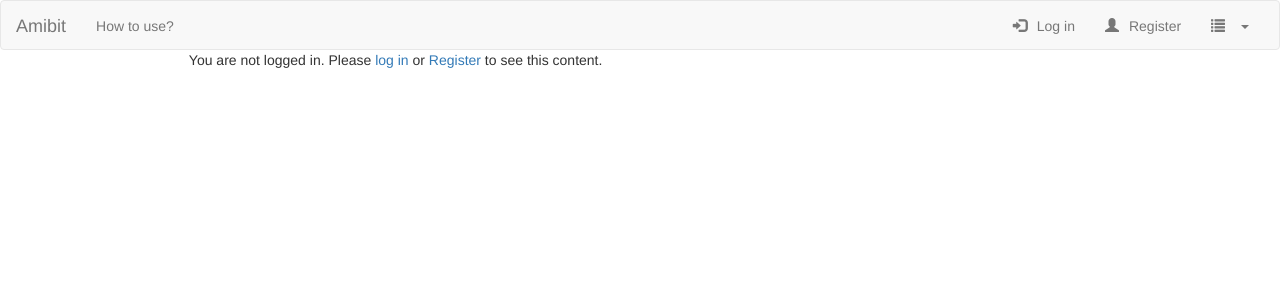
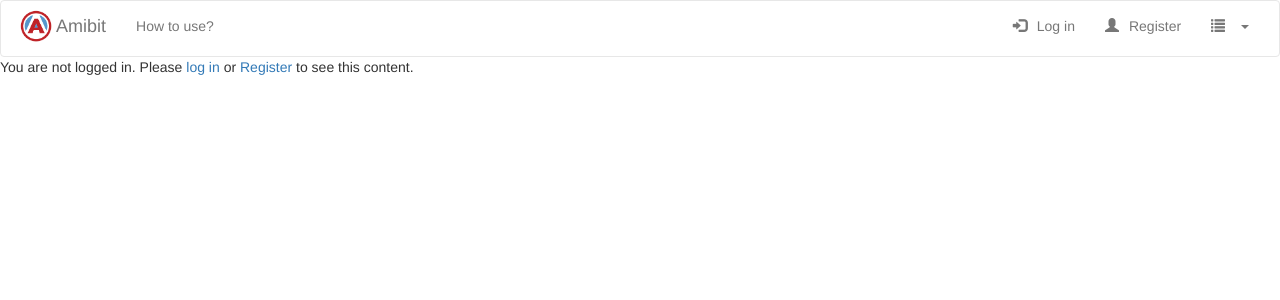
Before and after one commit to GoranAviani/amibit-project, a Django app: page /dashboard/ in a window 1280 px wide. Shown: the top 300 px of the page. Run offline with Django 3.2, Linux system fonts and the light colour scheme; some libraries are stand-ins or nearby versions.

Commit message:
dashboard and logo reworked

```diff
--- a/linkmanager/templates/base_generic.html
+++ b/linkmanager/templates/base_generic.html
@@ -19,20 +19,20 @@
   <div class="container-fluid">
     <!-- Brand and toggle get grouped for better mobile display -->
     <div class="navbar-header">
-      <button type="button" class="navbar-toggle collapsed" data-toggle="collapse" data-target="#bs-example-navbar-collapse-1" aria-expanded="false">
+      <button type="button" class="navbar-toggle collapsed" data-toggle="collapse"  aria-expanded="false">
         <span class="sr-only">Toggle navigation</span>
         <span class="icon-bar"></span>
         <span class="icon-bar"></span>
         <span class="icon-bar"></span>
       </button>
       {% if user.is_authenticated %}
-        <a class="navbar-brand" href="{% url 'dashboard' %}">Amibit</a>
+      <a class="navbar-brand" href="{% url 'dashboard' %}"><img style="	width: 40px;" src="{% static "pics//amibitlogo2.png" %}" alt="Amibit">Amibit</a>
       {% else %}
-         <a class="navbar-brand" href="{% url 'index' %}">Amibit</a>
+      <a class="navbar-brand" href="{% url 'index' %}"><img style="	width: 40px;" src="{% static "pics//amibitlogo2.png" %}" alt="Amibit">Amibit</a>
       {% endif %}
     </div>
     <!-- Collect the nav links, forms, and other content for toggling -->
-    <div class="collapse navbar-collapse" id="bs-example-navbar-collapse-1">
+    <div class="collapse navbar-collapse">
         <ul class="nav navbar-nav">
           {% if user.is_anonymous %}
             <li><a href="{% url 'how_to_use' %}">How to use?</a></li>
@@ -40,10 +40,10 @@
         </ul>
       <ul class="nav navbar-nav navbar-right">
        {% if user.is_authenticated %}
-         <li><a href="https://www.facebook.com/" target="_self"><img src="{% static "pics/social_media/facebook.png" %}" alt="FB"/></a> </li>
-         <li><a href="https://www.gmail.com/" target="_self"><img src="{% static "pics/social_media/gmail.png" %}" alt="G"/></a> </li>
-         <li><a href="https://www.youtube.com/" target="_self"><img src="{% static "pics/social_media/youtube.png"  %}" alt="L"/></a> </li>
-         <li><a href="https://www.linkedin.com/" target="_self"><img src="{% static "pics/social_media/linkedin.png"  %}" alt="L"/></a> </li>
+         <li><a href="https://www.facebook.com/" target="_self"><img style="width: 30px;" src="{% static "pics/social_media/facebook.png" %}" alt="FB"/></a> </li>
+         <li><a href="https://www.gmail.com/" target="_self"><img style="width: 30px;" src="{% static "pics/social_media/gmail.png" %}" alt="G"/></a> </li>
+         <li><a href="https://www.youtube.com/" target="_self"><img style="width: 30px;" src="{% static "pics/social_media/youtube.png"  %}" alt="L"/></a> </li>
+         <li><a href="https://www.linkedin.com/" target="_self"><img style="width: 30px;" src="{% static "pics/social_media/linkedin.png"  %}" alt="L"/></a> </li>
          <li><a href="{% url 'user_settings_menu' %}">Welcome <b>{{ user.username }}</b></a></li>
          <li><a href="{% url 'logout' %}">Log out</a></li>
         {% else %}
@@ -76,8 +76,8 @@
   </div><!-- /.container-fluid -->
 </nav>
 
+
 {% endblock %}
-
 {% block content %}
 {% endblock %}
 <script src="https://code.jquery.com/jquery-3.2.1.slim.min.js" integrity="sha384-KJ3o2DKtIkvYIK3UENzmM7KCkRr/rE9/Qpg6aAZGJwFDMVNA/GpGFF93hXpG5KkN" crossorigin="anonymous"></script>
--- a/perasis/static_files/css/main.css
+++ b/perasis/static_files/css/main.css
@@ -21,14 +21,20 @@ h5{font-size:13px;font-weight:600;display:inline-block;text-transform:uppercase;
 .has-30padding{padding:30px 0}
 
 
-
+.navbar-brand {
+  display: flex;
+  align-items: center;
+}
 
 .navbar{
   margin-bottom: 0px;
+  background-color:#ffffff;
 }
+
 .navbar.navbar-default{
-    height: 5%;
+/*    height: 5%*/
 }
+
 .navbar.container-fluid{
     padding-bottom: 0px;
 }
```
Also changed, not shown: perasis/static_files/pics/AMIBITlogo.png (added), perasis/static_files/pics/amibitlogo2.png (added).
